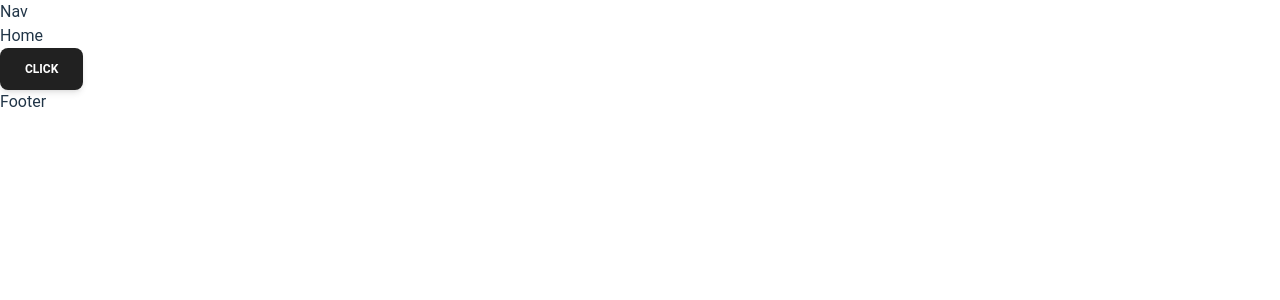
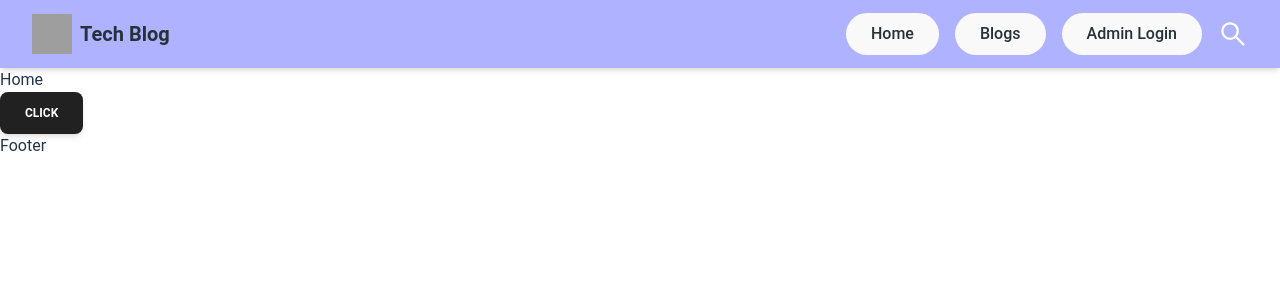
Before and after one commit to ChandanKSDeveloper/Blog, a React (Vite) app: page / in a window 1280 px wide. Shown: the top 300 px of the page. Built offline with nearby package versions, Linux system fonts and the light colour scheme; grey boxes are pictures that could not be loaded.

Commit message:
added search icon

```diff
--- a/src/components/navbar/Nav.jsx
+++ b/src/components/navbar/Nav.jsx
@@ -1,8 +1,133 @@
 import React from "react";
+import { useSelector } from "react-redux";
+import { useNavigate, Link, NavLink } from "react-router-dom";
+// import { AiOutlineShareAlt, AiOutlineSearch  } from 'react-icons/ai'
+import {SearchDialog} from '../index'
+import { Navbar, Typography, IconButton,Avatar, Collapse } from "@material-tailwind/react";
 
 const Nav = () => {
+    const authStatus = useSelector((state) => state.auth.status);
+    const navigate = useNavigate();
+
+    // NavList
+    // const navList = (
+    //     <ul className="list-none mb-4 mt-2 flex flex-col gap-2 lg:mb-0 lg:mt-0 lg:flex-row lg:items-center lg:gap-6">
+    //         <Typography
+    //             as="li"
+    //             variant="small"
+    //             color="blue-gray"
+    //             className="p-1 font-normal"
+    //             is
+    //             >
+    //                 <Link to={'/'} className="flex items-center" >
+    //                     Home
+    //                 </Link>
+    //         </Typography>
+
+    //         <Typography
+    //             as="li"
+    //             variant="small"
+    //             color="blue-gray"
+    //             className="p-1 font-normal ">
+    //                 <NavLink to={'/allblogs'} className={({ isActive }) => (isActive ? "flex items-center text-blue-500" : "hidden")}>
+    //                     Blogs
+    //                 </NavLink>
+    //         </Typography>
+
+    //         <Typography
+    //             as="li"
+    //             variant="small"
+    //             color="blue-gray"
+    //             className="p-1 font-normal ">
+    //                 <Link to={'/adminlogin'} className={({ isActive }) => (isActive ? "flex items-center text-blue-500" : "hidden")}>
+    //                     Admin Login
+    //                 </Link>
+    //         </Typography>
+    //     </ul>
+    // )
+
+    const navList = [
+        {
+            name:'Home',
+            slug:'/',
+            active: true
+        },
+        {
+            name: "Blogs",
+            slug: "/allblogs",
+            active: !authStatus,
+        },
+        {
+            name: "Admin Login",
+            slug: "/login",
+            active: !authStatus,
+        },
+
+    ]
     return (
-        <h1>Nav</h1>
+        <div>
+            {/* Navbar */}
+            <Navbar
+                className="sticky inset-0 z-20 h-max max-w-full bg-[#9ca1ff] border-none rounded-none py-2 px-4 lg:px-8 lg:py-2"
+                >
+
+                {/* Desktop View */}
+                <div className="flex items-center justify-between text-blue-gray-900">
+
+                    {/* Home Page Link */}
+
+                    <Link to={'/'}>
+                    <Typography
+                            as="span"
+                            className="mr-4 cursor-pointer py-1.5 text-xl font-bold flex gap-2 items-center"
+
+                        >
+                            {/* Logo Image  */}
+                            <img
+                                className=' w-10 h-10 '
+                                src='https://cdn-icons-png.flaticon.com/128/3685/3685253.png'
+                            />
+                            {/* Logo Text  */}
+                            <span>
+                                Tech Blog
+                            </span>
+                        </Typography>
+                    </Link>
+
+                    {/* All Items */}
+                    <div className="flex items-center gap-4">
+                        <ul className="lg:flex gap-4 hidden">
+                            {navList.map((item) => item.active ? (
+                                <li key={item.name}>
+                                    <button
+                                        onClick={(e) => {
+                                            e.preventDefault();
+                                            navigate(item.slug)
+                                            }}
+
+                                        className="inline-bock px-6 py-2 duration-200 hover:bg-blue-100 rounded-full"
+                                        >
+                                        {item.name}
+
+                                    </button>
+
+                                </li>
+                            ) : null )}
+                        </ul>
+
+                        {/* Search Icon */}
+                        <div className="hidden lg:block">
+                            <SearchDialog />
+                        </div>
+
+                    </div>
+
+
+
+                </div>
+
+            </Navbar>
+        </div>
     )
 }
 
--- a/src/components/searchDialog/SearchDialog.jsx
+++ b/src/components/searchDialog/SearchDialog.jsx
@@ -1,8 +1,64 @@
-import React from "react";
+import React, { Fragment, useState } from "react";
+import {Dialog,DialogBody,Input} from '@material-tailwind/react'
+import { AiOutlineSearch } from "react-icons/ai";
+const SearchDialog = () => {
+    const[open, setOpen] = useState(false);
+    const handleOpen = () => {
+        // e.preventDefault();
+        setOpen(!open);
+    }
 
-const SearchDialog = () => {
     return (
-        <h1>SearchDialog</h1>
+        <Fragment>
+            {/* Search Icon */}
+            <div
+                onClick={handleOpen}>
+                <AiOutlineSearch size={30} color="white" className="cursor-pointer hover:shadow-2xl hover:scale-150 duration-200" />
+            </div>
+
+            {/* Dialog */}
+            <Dialog className="relative right-[1em] w-[25em] md:right-0 md:w-0 lg:right-0 lg:w-0" open={open} handler={handleOpen}>
+                {/* Dialog body */}
+                <DialogBody>
+
+                    <div className="flex w-full justify-center">
+                        <Input
+                            color="white"
+                            type="search"
+                            label="Search"
+                            className="bg-[#2C3A47]"
+                            name="searchkey"
+                            containerProps={{
+                                className: "min-w-[288px]",
+                            }}
+                        />
+                    </div>
+
+                    {/* Blog Card */}
+                    <div className="flex justify-center flex-wrap sm:mx-auto sm:mb-2 -mx-2 mt-4 mb-2">
+                            <div className="p-2 sm:w-1/4 w-full">
+                                <div className="container mx-auto px-4 bg-gray-200 p-2 rounded-lg">
+
+                                    {/* Blog thumbnail */}
+                                    <img src={"https://firebasestorage.googleapis.com/v0/b/blog-fea71.appspot.com/o/blogimage%2FReact%20Introduction.png?alt=media&token=1ba7496b-2cbc-450c-ab1a-57e19882dc76"} alt="" className="w-20 mb-2 rounded-lg" />
+
+                                    {/* Blog Date */}
+                                    <p className="w-40 text-sm">{`date`}</p>
+
+                                    {/* Blog title */}
+                                    <h1>{`title`}</h1>
+                                </div>
+                            </div>
+                    </div>
+
+                    {/* Heading */}
+                    <div className="text-center">
+                        <h1 className="text-gray-600">Powered by Techlibre</h1>
+                    </div>
+
+                </DialogBody>
+            </Dialog>
+        </Fragment>
     )
 }
 
--- a/src/index.css
+++ b/src/index.css
@@ -46,7 +46,8 @@ button {
   font-size: 1em;
   font-weight: 500;
   font-family: inherit;
-  background-color: #1a1a1a;
+  /* background-color: #1a1a1a; */
+  background-color: #f3f1f1;
   cursor: pointer;
   transition: border-color 0.25s;
 }
--- a/src/store/authSlice.js
+++ b/src/store/authSlice.js
@@ -2,6 +2,7 @@ import { createSlice } from "@reduxjs/toolkit";
 
 const initialState = {
     status : false,
+    // status : true,
     userData : null,
 }
 
```
